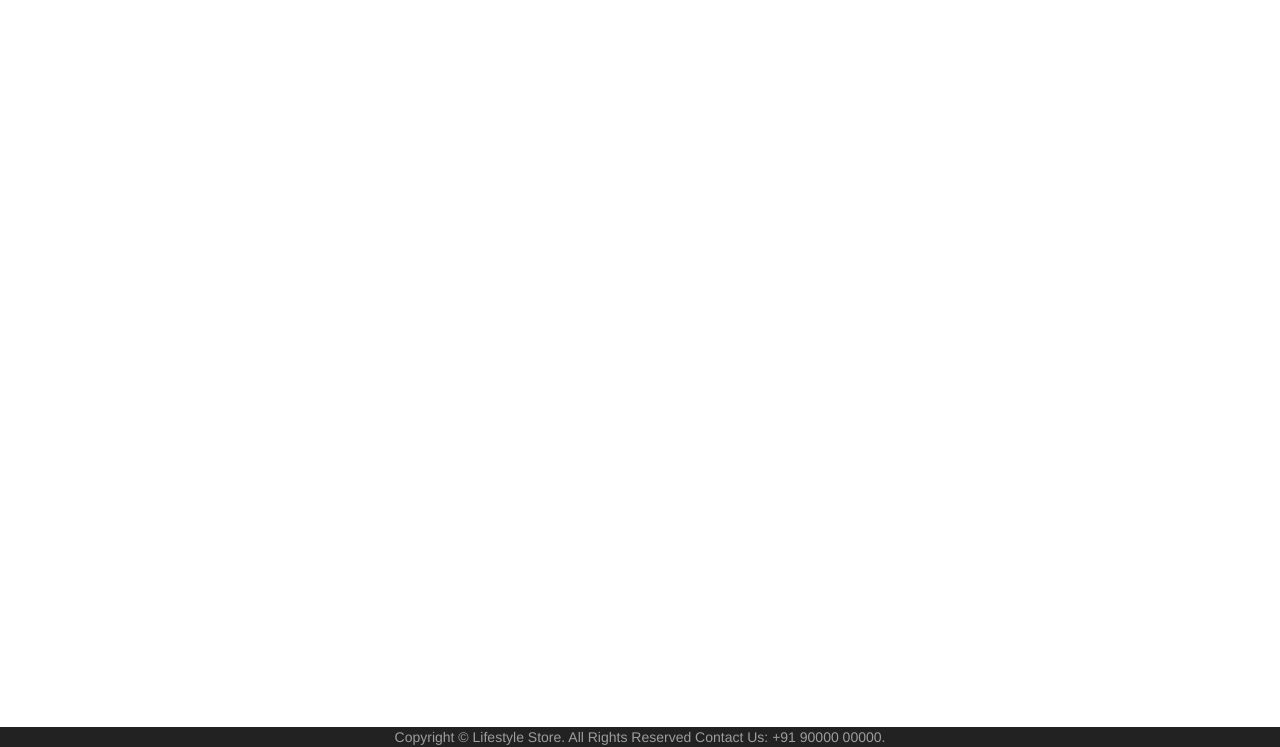
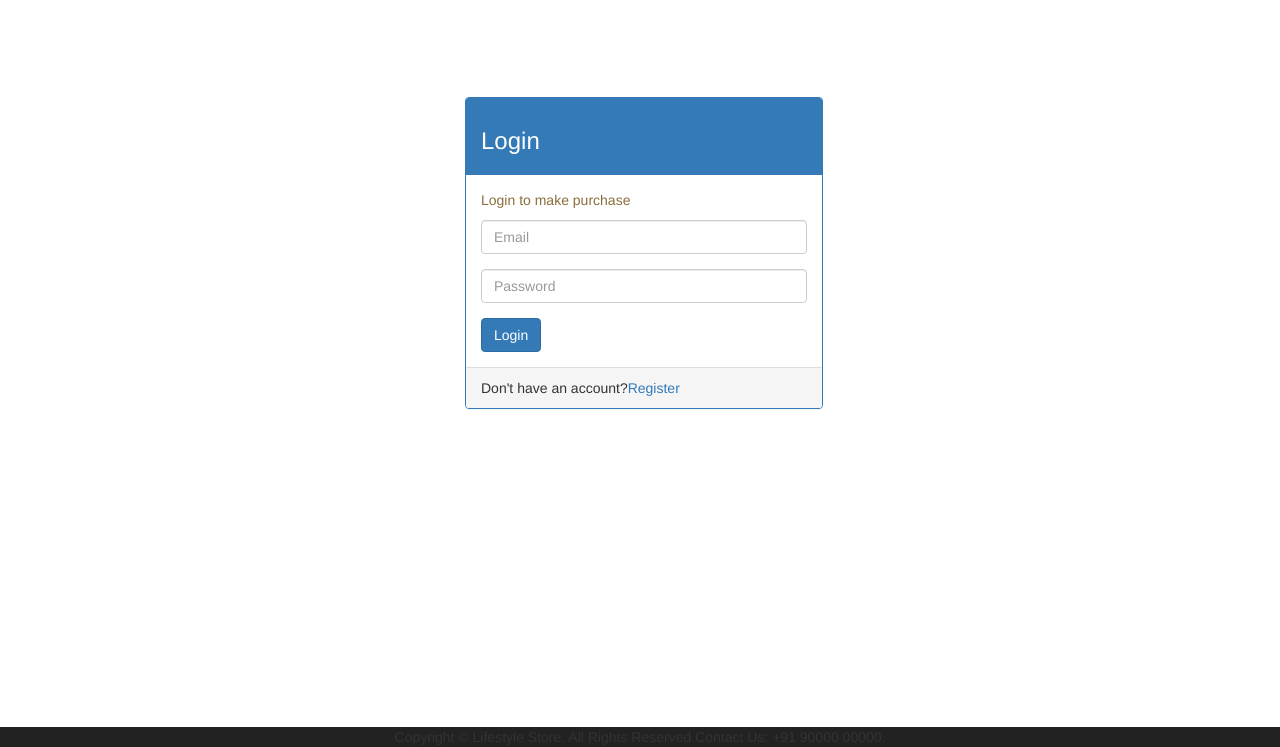
Before and after one commit to OmkarKutwal/EcommerceWebsiteWithBootstrap, a plain HTML site: page login.html in a window 1280 px wide. Shown: the part 53-800 px from the top of the page. Drawn offline with nearby package versions, Linux system fonts and the light colour scheme.

Commit message:
add files to css folder

```diff
--- a/css/style.css
+++ b/css/index.css
@@ -5,6 +5,7 @@
     color: #f8f8f8;
     background: url(../img/intro-bg_1.jpg) no-repeat center center;
     background-size: cover;
+
 }
 
 #banner_content {
@@ -19,9 +20,15 @@
 }
 
 footer {
-    padding: 10px 0;
+    padding: 0 0;
     background-color: #101010;
     color: #9d9d9d;
     bottom: 0;
     width: 100%;
 }
+
+
+/* body{
+    background:linear-gradient(15deg,rgb(219, 124, 223) ,rgb(82, 212, 202),blue) no-repeat  center center;
+   height: 100vh;
+} */
--- /dev/null
+++ b/css/login.css
@@ -0,0 +1,4 @@
+.row_style{
+    margin-top: 150px;
+    margin-left: 380px;
+}
--- /dev/null
+++ b/css/signup.css
@@ -0,0 +1,5 @@
+.row_style{
+    margin-top:100px;
+    margin-left: 80px;
+
+}
--- a/login.html
+++ b/login.html
@@ -9,7 +9,7 @@
     <link rel="stylesheet" href="https://maxcdn.bootstrapcdn.com/bootstrap/3.3.7/css/bootstrap.min.css">
     <script src="https://ajax.googleapis.com/ajax/libs/jquery/1.12.4/jquery.min.js"></script>
     <script src="https://maxcdn.bootstrapcdn.com/bootstrap/3.3.7/js/bootstrap.min.js"></script>
-    <link rel="stylesheet" href="./css/style.css">
+    <link rel="stylesheet" href="./css/login.css">
 </head>
 
 <body>
@@ -34,6 +34,36 @@
 
     </nav>
 
+
+    <div class="container ">
+        <div class="row row_style ">
+            <div class="col-xs-6">
+                <div class="panel panel-primary">
+                    <div class="panel-heading">
+                        <h3>Login</h3>
+                    </div>
+                    <div class="panel-body">
+                        <p class="text-warning">Login to make purchase</p>
+                       <form action="#" >
+                           <div class="form-group">
+                               <input type="email" class="form-control" placeholder="Email"
+                               required="true" name="e-mail">
+                           </div>
+                           <div class="form-group">
+                               <input type="password" class="form-control" placeholder="Password" required="true" name="password">
+                           </div>
+                           <button class="btn btn-primary" type="submit" name="submit">Login</button>
+                       </form>
+                    </div>
+                    <div class="panel-footer">
+                        Don't have an account?<a href="./signup.html">Register</a>
+                    </div>
+                </div>
+            </div>
+        </div>
+    </div>
+
+
     <footer>
         <div class="container-fluid navbar-fixed-bottom navbar-inverse">
             <center>
```
Also changed, not shown: index.html (+1 -1 lines), signup.html (+10 -1 lines).
